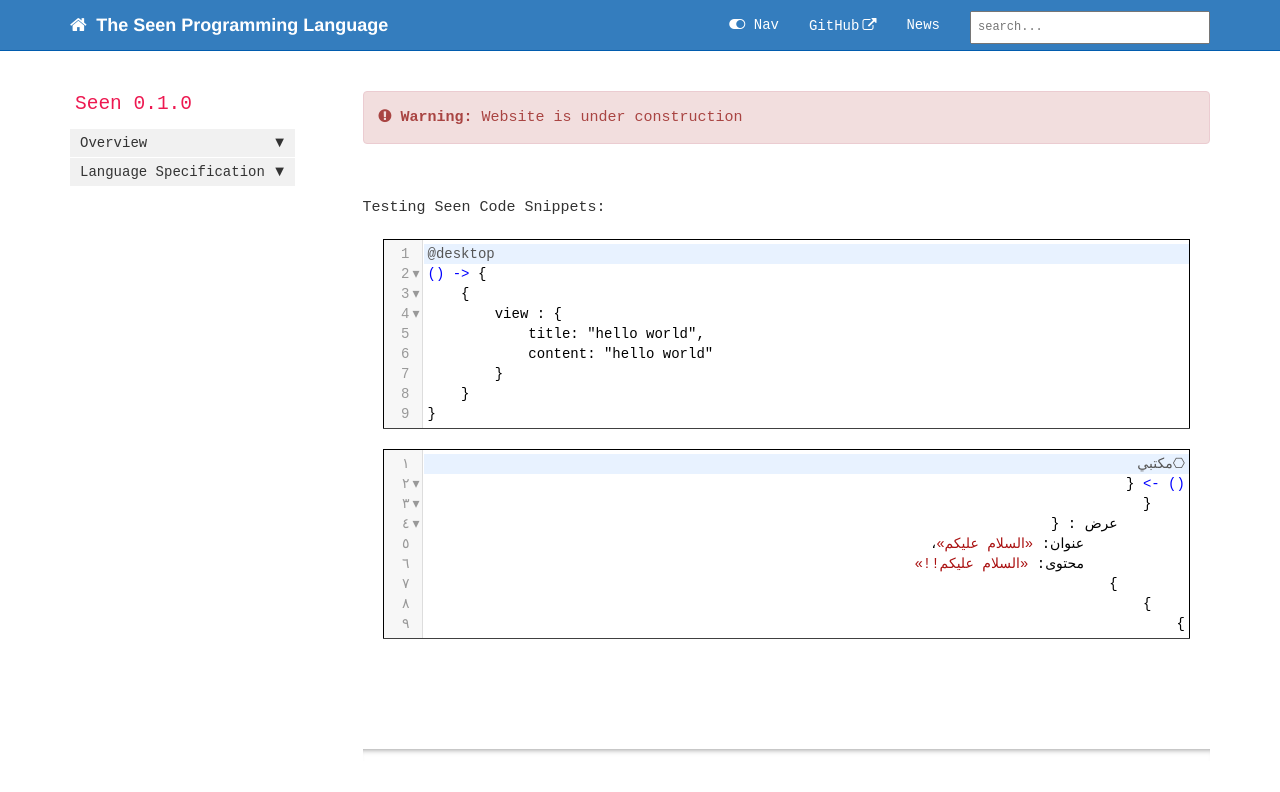
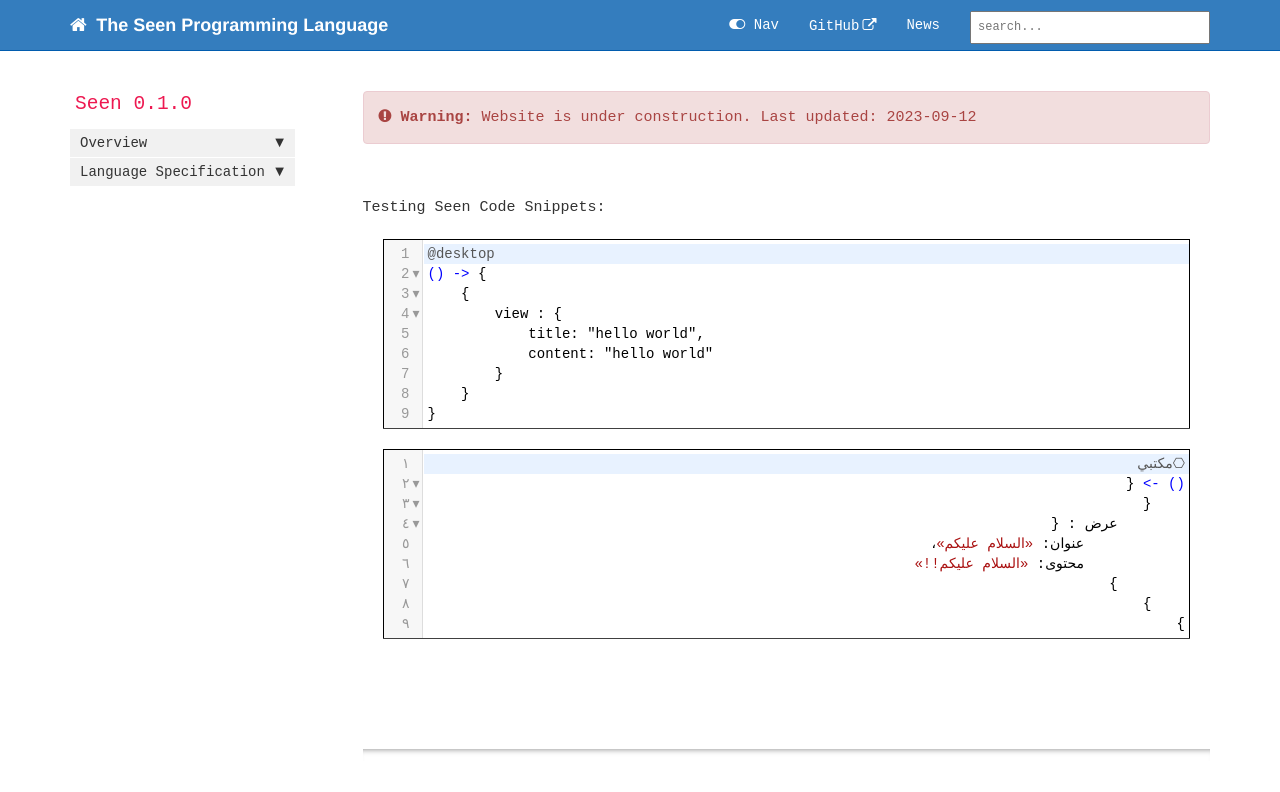
Before and after one commit to abukhadra/seen-site-en, a Jekyll site: the page built from docs/index.md, in a window 1280 px wide. Shown: the top 792 px of the page. Built offline with Jekyll 4.4.1, drawn with Linux system fonts in a browser that asks for light colours; comment, search, counter and statistics services are not loaded.

Commit message:
added last updated

```diff
--- a/docs/index.md
+++ b/docs/index.md
@@ -7,7 +7,7 @@ sidebar: mydoc_sidebar
 #summary: These brief instructions will help you get started quickly with the theme. The other topics in this help provide additional information and detail about working with other aspects of this theme and Jekyll.
 ---
 
-{% include warning.html content="Website is under construction" %}
+{% include warning.html content="Website is under construction. Last updated: 2023-09-12" %}
 
 <br>
 <br>
```
Also changed, not shown: 2 other files.
